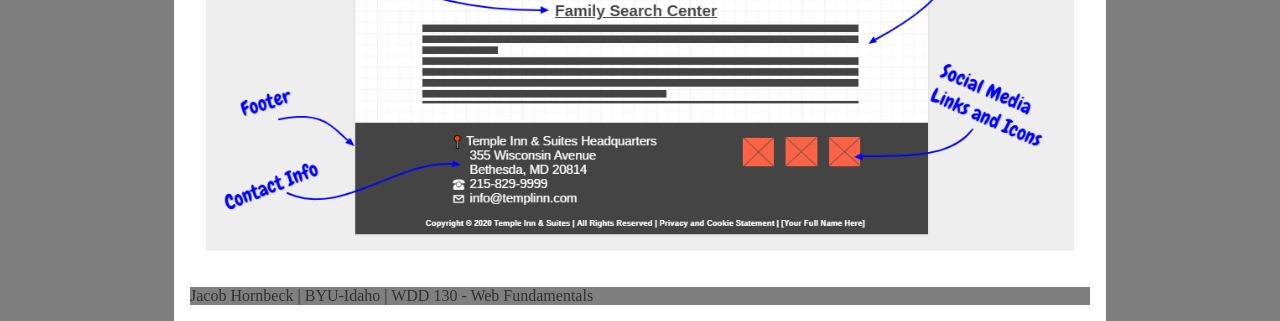
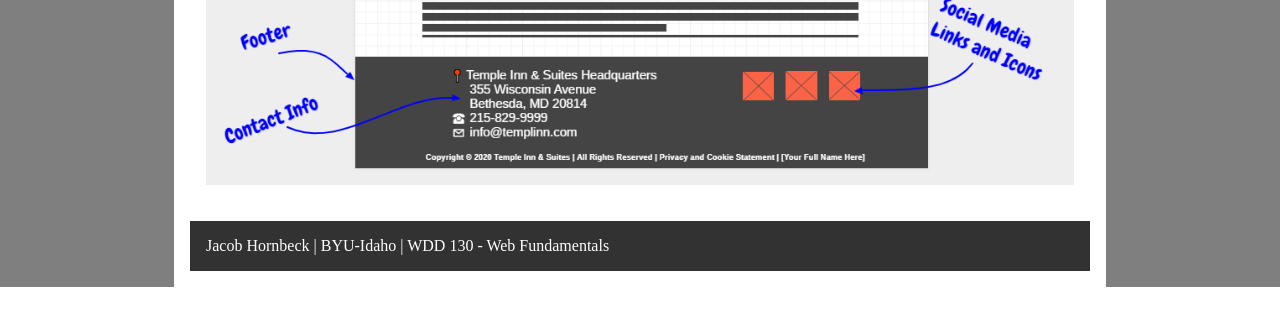
Before and after one commit to JacobHornbeck/JacobHornbeck.github.io, a PHP site: page /site-plan.html in a window 1280 px wide. Shown: the part 2640-2961 px from the top of the page. After the commit the page ends 2927 px from the top, so only its background shows below. Run offline with PHP 8.4, Linux system fonts and the light colour scheme; some web fonts are replaced.

Commit message:
change stuff

```diff
--- a/wdd130/site-plan.html
+++ b/wdd130/site-plan.html
@@ -4,7 +4,7 @@
         <meta charset="utf-8">
         <title>Site Plan Temple Inn & Suites</title>
         <link rel="stylesheet" href="styles/site-plan.css">
-        <link rel="shortcut icon" href="images/favicon.png" type="image/x-icon">
+        <link rel="icon" href="images/favicon.png">
     </head>
     <body>
         <header>
@@ -23,7 +23,7 @@
             <hr />
             <h2>Style Guide</h2>
             <h3>Color Palette</h3>
-            <p>Palette URL: <a href="https://coolors.co/396e94-e7c24f-a43312-381d2a-aabd8c"
+            <p id="urlOfCoolors">Palette URL: <a href="https://coolors.co/396e94-e7c24f-a43312-381d2a-aabd8c"
                 target="_blank">https://coolors.co/396e94-e7c24f-a43312-381d2a-aabd8c</a></p>
             <table class="colors">
             <tr>
--- a/wdd130/styles/site-plan.css
+++ b/wdd130/styles/site-plan.css
@@ -41,8 +41,10 @@ header>h1 {
 }
 
 footer {
-    background-color: var(--primary-color);
-    color: var(--accent1-color);
+    font-family: var(--paragraph-font);
+    background-color: var(--accent1-color);
+    color: var(--accent2-color);
+    padding: 1em;
 }
 
 p {
@@ -54,6 +56,9 @@ p {
 #logo {
     width: 400px;
     height: 400px;
+}
+#urlOfCoolors {
+    display: none;
 }
 
 .signature {
@@ -111,12 +116,13 @@ nav a {
 }
 
 nav a:link, nav a:visited {
+    font-family: var(--heading-font);
     color: var(--accent2-color);
-    transition: color 0.5s;
+    text-decoration: none;
+    transition: all 0.5s;
 }
 
 nav a:hover {
-    color: var(--secondary-color);
-    background-color: var(--accent2-color);
-    transition: all 0.5s;
+    color: var(--accent1-color);
+    background: var(--accent2-color);
 }
```
Also changed, not shown: wdd130/images/favicon.png.
